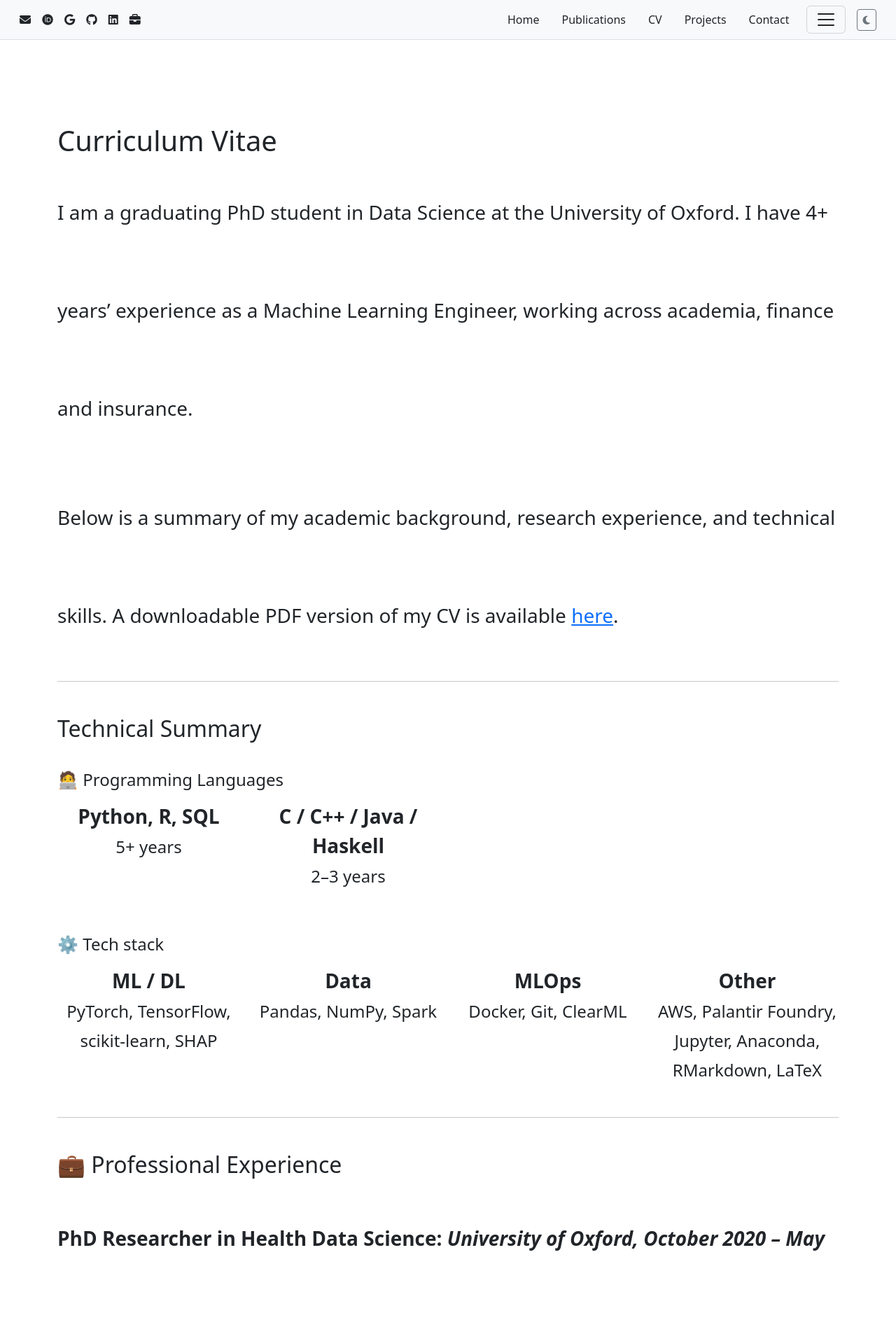
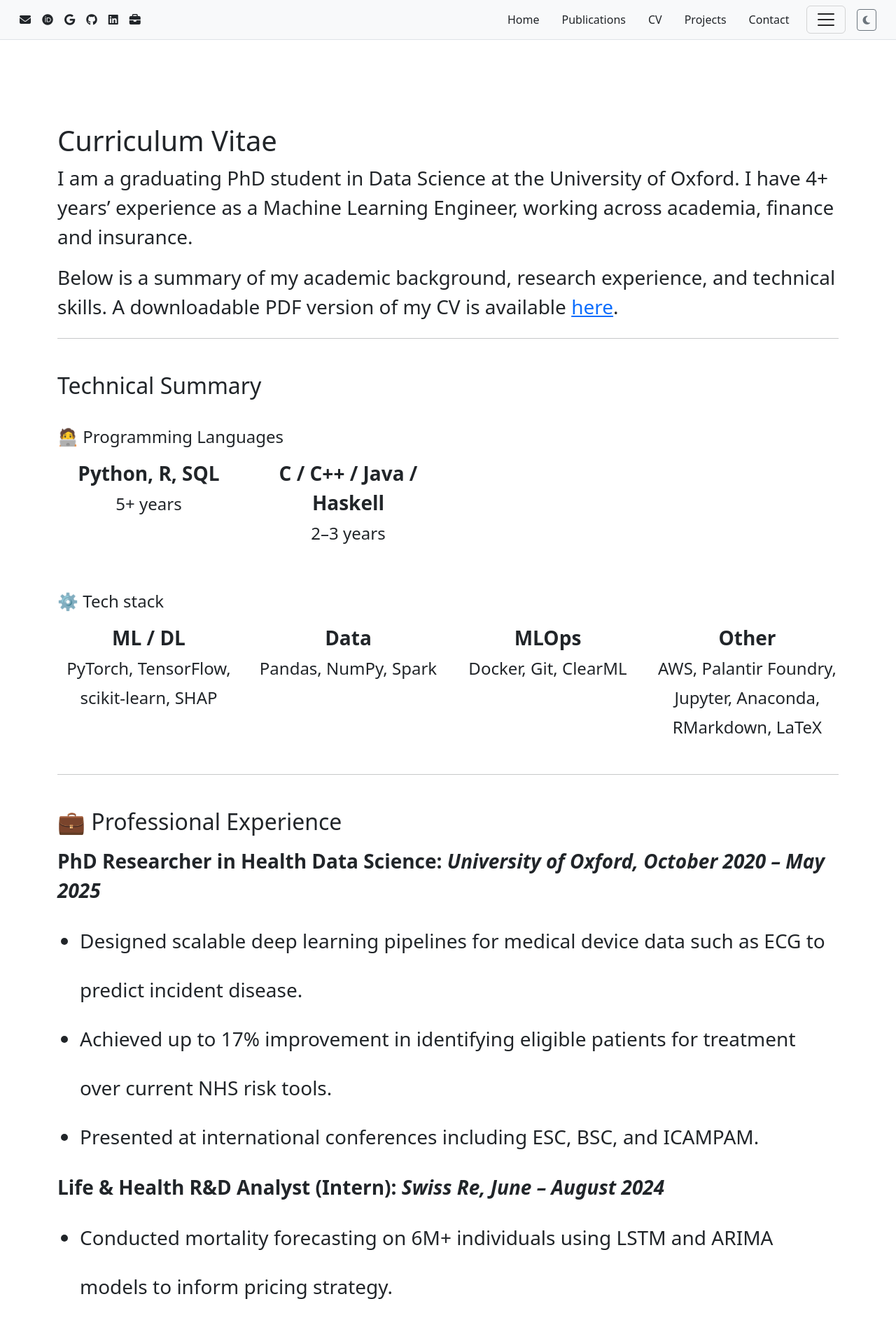
Before and after one commit to Ads98/Ads98.github.io, a Jekyll site: the page built from _pages/CV.md, in a window 1280 px wide. Shown: the top 1896 px of the page at 70% size. Built offline with Jekyll 4.4.1, drawn with Linux system fonts in a browser that asks for light colours.

Commit message:
Added CV page

```diff
--- a/assets/css/custom.css
+++ b/assets/css/custom.css
@@ -171,8 +171,11 @@ body.dark-mode .text-muted {
   margin-bottom: 1rem;
 }
 
-.cv-page p,
+.cv-page p{
+  font-size: 1.75rem;
+}
+
 .cv-page li {
   font-size: 1.75rem;
-  line-height: 5;
+  line-height: 2.5;
 }
```
